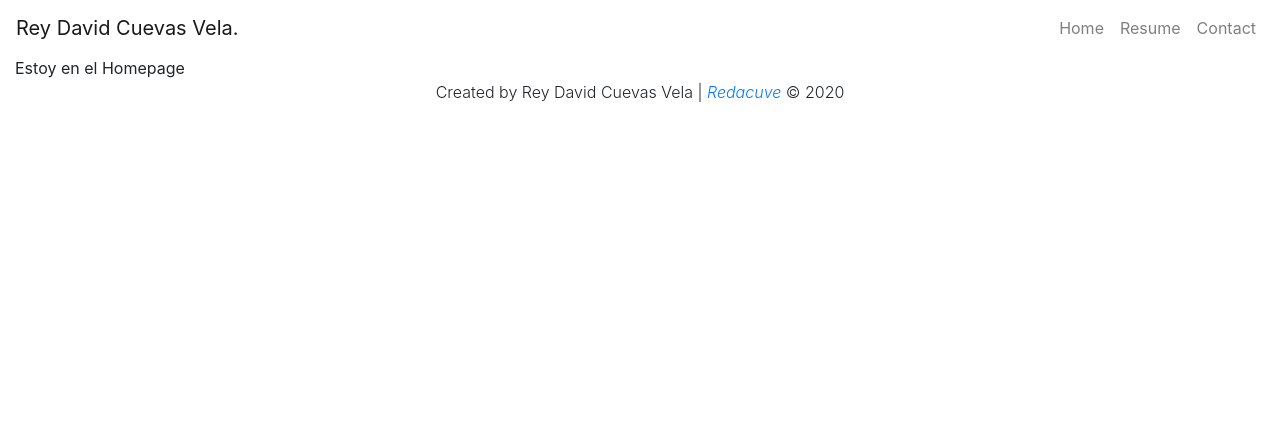
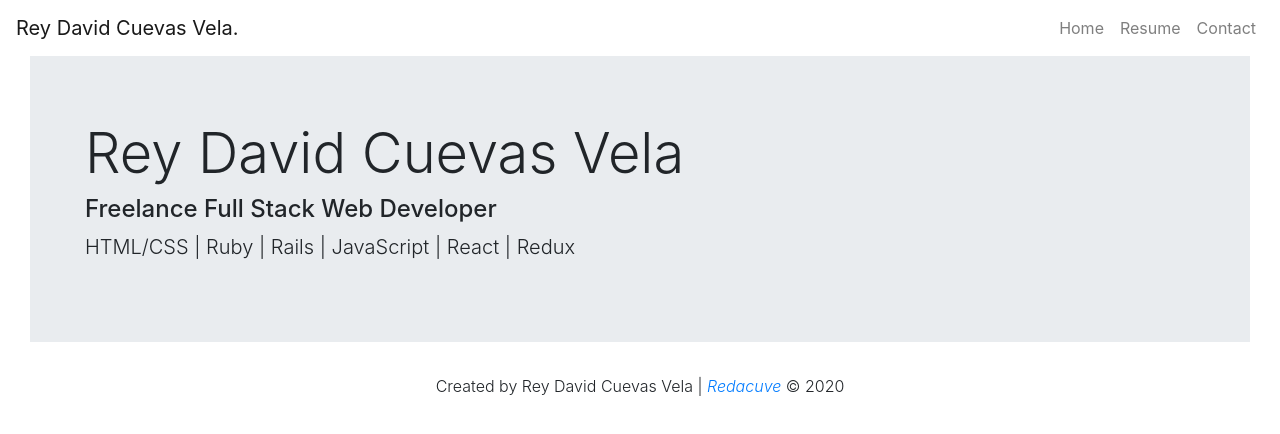
Before and after one commit to redacuve/my-portfolio, a React (Create React App) app: page / in a window 1280 px wide. Shown: the top 434 px of the page. Built offline with nearby package versions, Linux system fonts and the light colour scheme.

Commit message:
added component Jumbo to homepage resume and contact pages

```diff
--- a/src/App.js
+++ b/src/App.js
@@ -30,7 +30,7 @@
             <Router>
                 <NavBar />
                 <Container fluid={true}>
-                    <Route path="/" exact render={() => <Homepage />} />
+                    <Route path="/" exact render={() => <Homepage title="Rey David Cuevas Vela" subtitle="Freelance Full Stack Web Developer" text="HTML/CSS | Ruby | Rails | JavaScript | React | Redux"/>} />
                     <Route path="/resume" exact render={() => <Resume />} />
                     <Route path="/contact" exact render={() => <Contact />} />
                 </Container>
--- a/src/components/Contact.js
+++ b/src/components/Contact.js
@@ -1,8 +1,12 @@
 import React from 'react';
+import Container from 'react-bootstrap/Container';
+import Jumbo from './Jumbo';
 
 function Contact() {
     return(
-        <div>Estoy en el Contact</div>
+        <Container fluid={true}>
+            <Jumbo title="Contact Me!"/>
+        </Container>
     );
 }
 
--- a/src/components/Homepage.js
+++ b/src/components/Homepage.js
@@ -1,8 +1,12 @@
 import React from 'react';
+import Container from 'react-bootstrap/Container';
+import Jumbo from './Jumbo';
 
-function Homepage() {
+function Homepage(props) {
     return(
-        <div>Estoy en el Homepage</div>
+        <Container fluid={true}>
+            <Jumbo title={props.title} subtitle={props.subtitle} text={props.text} />
+        </Container>
     );
 }
 
--- /dev/null
+++ b/src/components/Jumbo.js
@@ -0,0 +1,17 @@
+import React from 'react';
+import Jumbotron from 'react-bootstrap/Jumbotron';
+import Container from 'react-bootstrap/Container';
+
+function Jumbo(props) {
+    return(
+        <Jumbotron fluid={true}>
+            <Container>
+                <h1 class="display-4">{props.title}</h1>
+                <h4 class="display-5">{props.subtitle}</h4>
+                <p class="lead">{props.text}</p>
+            </Container>
+        </Jumbotron>
+    );
+}
+
+export default Jumbo;
--- a/src/components/Resume.js
+++ b/src/components/Resume.js
@@ -1,8 +1,11 @@
 import React from 'react';
-
+import Container from 'react-bootstrap/Container'
+import Jumbo from './Jumbo';
 function Resume() {
     return(
-        <div>Estoy en el Resume</div>
+        <Container fluid={true}>
+            <Jumbo title="My Resume" />
+        </Container>
     );
 }
 
```
